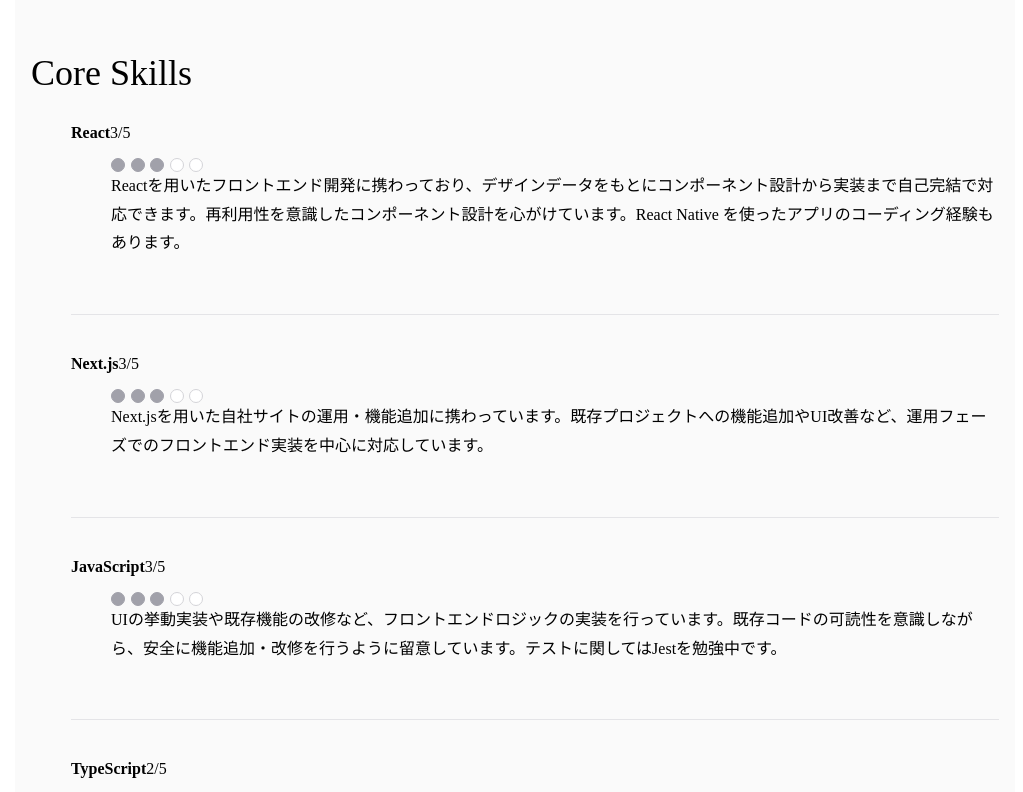
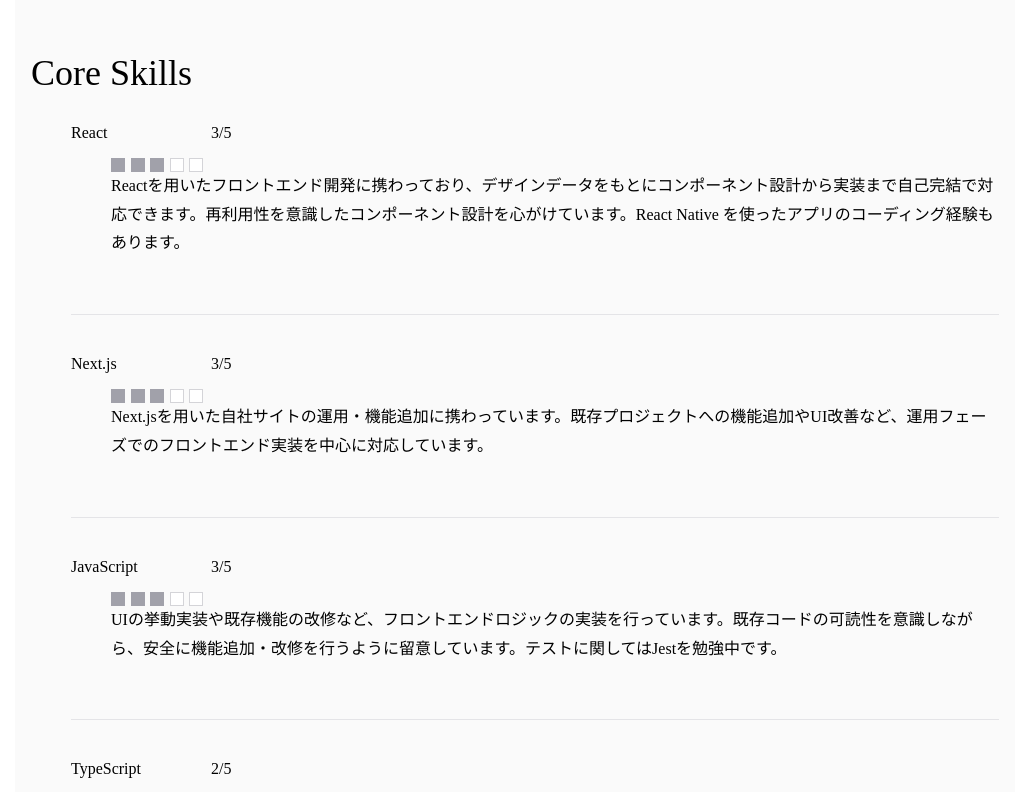
Before and after one commit to chika-create/portfolio, a Next.js app: page /skill in a window 1280 px wide. Shown: the part 1080-1872 px from the top of the page, without its empty margins (125-1148 px from the left). Built offline with nearby package versions, Linux system fonts and the light colour scheme.

Commit message:
♻ SkillItemコンポーネントのクラス名を整理し、スタイルを改善

```diff
--- a/components/Skill/SkillItem.tsx
+++ b/components/Skill/SkillItem.tsx
@@ -11,7 +11,7 @@
   return (
     <li className={skillItemStyles.skillListItem}>
       <dl className={skillItemStyles.skillListItemContents}>
-        <dt>
+        <dt className={skillItemStyles.skillListItemContents__header}>
           <span className={skillItemStyles.skillListItemContents__name}>
             {item.name}
           </span>
@@ -19,7 +19,7 @@
             {item.level}/{SKILL_MAX_LEVEL}
           </span>
         </dt>
-        <dd>
+        <dd className={skillItemStyles.skillListItemContents__description}>
           <span
             className={skillItemStyles.skillListItemContents__levelbar}
             aria-label={`5段階中 ${item.level}`}
@@ -35,7 +35,7 @@
               />
             ))}
           </span>
-          <p className={skillItemStyles.skillListItemContents__description}>
+          <p className={skillItemStyles.skillListItemContents__text}>
             {item.description}
           </p>
         </dd>
--- a/styles/skill/SkillItem.module.scss
+++ b/styles/skill/SkillItem.module.scss
@@ -16,11 +16,13 @@
   gap: 1rem;
   flex-wrap: wrap;
 }
+.skillListItemContents__head {
+  width: 15.625rem;
+}
 
 .skillListItemContents__name {
-  font-weight: 700;
-  color: map-get($gray, "900");
-  min-width: 0;
+  width: 8.75rem;
+  display: inline-block;
 }
 
 .skillListItemContents__levelbar {
@@ -33,9 +35,8 @@
 .skillListItemContents__levelbar--off {
   width: 0.75rem;
   height: 0.75rem;
-  border-radius: 9999px;
   border: 1px solid map-get($gray, "300");
-  background-color: #ffffff;
+  background-color: $white;
 }
 
 .skillListItemContents__levelbar--on {
@@ -43,9 +44,8 @@
   border-color: map-get($gray, "400");
 }
 
-.skillListItemContents__description {
+.skillListItemContents__text {
   margin: 0;
-  color: map-get($gray, "600");
   line-height: 1.8;
 }
 
```
